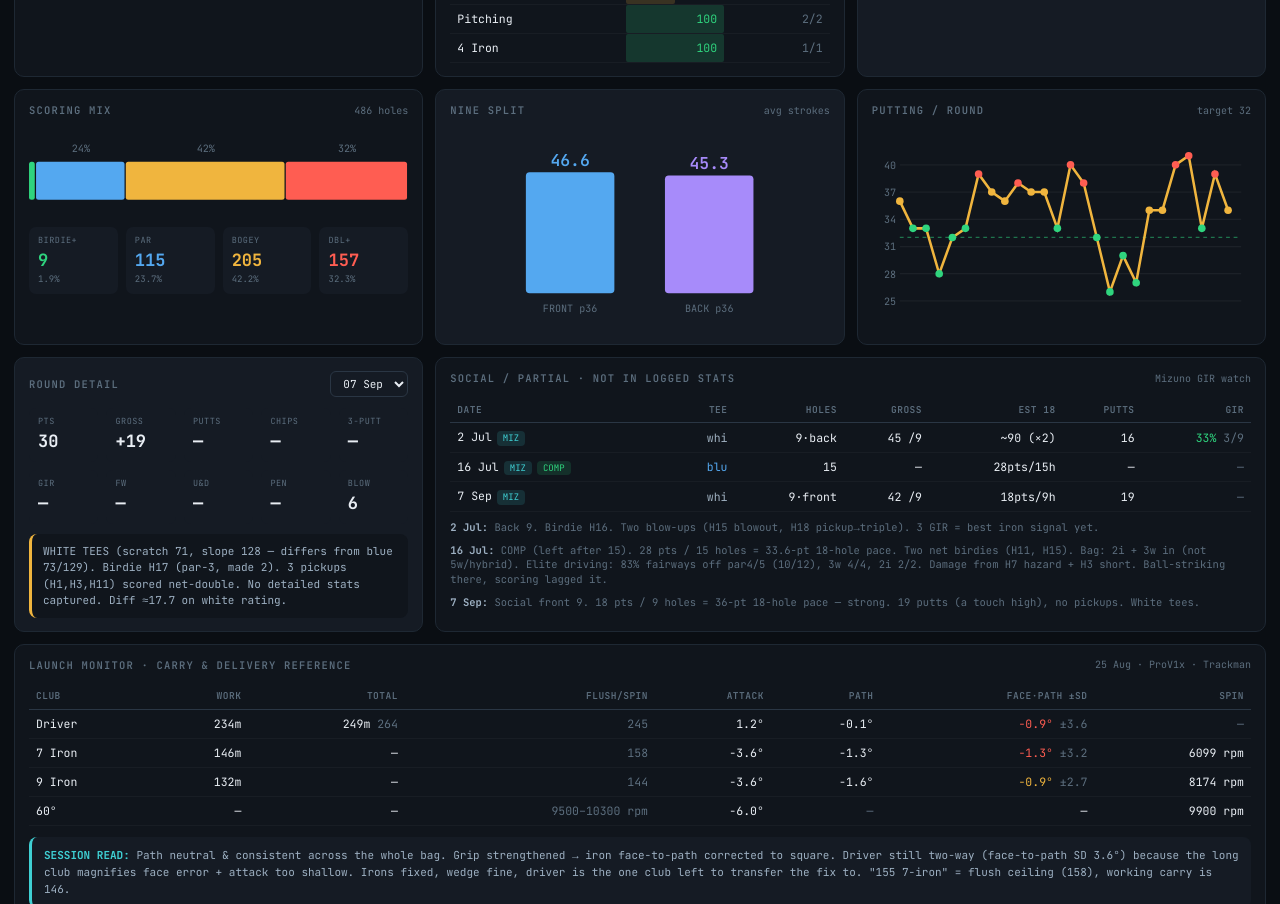
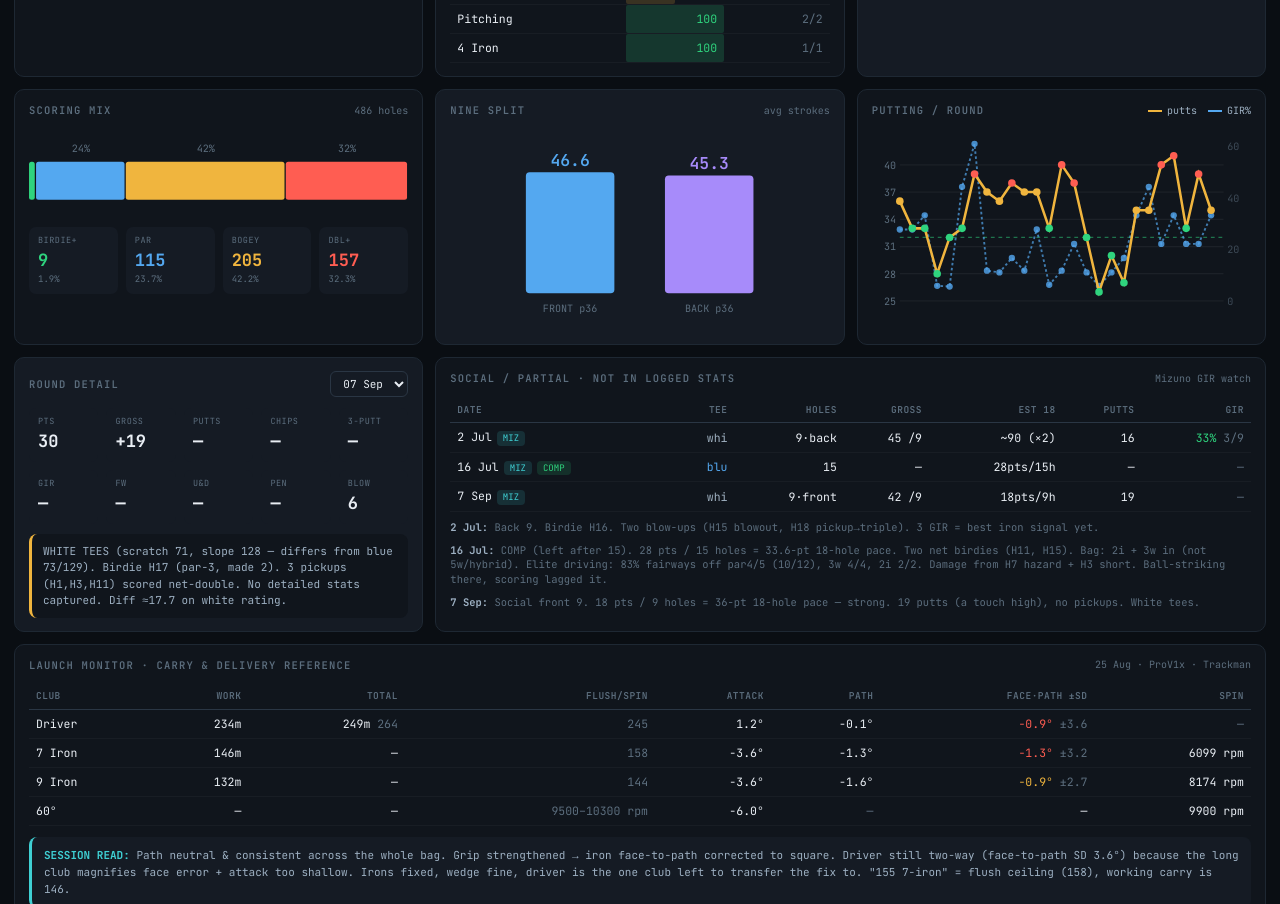
Before and after one commit to benjaminpostle/Golf-Dashboard-, a plain HTML site: page index.html in a window 1280 px wide. Shown: the part 2914-3818 px from the top of the page. Drawn offline with Linux system fonts and the light colour scheme.

Commit message:
Add files via upload

```diff
--- a/index.html
+++ b/index.html
@@ -319,7 +319,7 @@
       <svg id="sv-nine" viewBox="0 0 300 160"></svg>
     </div>
     <div class="panel c4">
-      <div class="ph"><h2>Putting / round</h2><div class="sub">target 32</div></div>
+      <div class="ph"><h2>Putting / round</h2><div class="legend"><span class="lg"><span class="ln" style="background:var(--amber)"></span>putts</span><span class="lg"><span class="ln" style="background:var(--blue)"></span>GIR%</span></div></div>
       <svg id="sv-putt" viewBox="0 0 300 160"></svg>
     </div>
 
@@ -805,13 +805,24 @@ function nineSplit(){
     <text class="axlbl" x="205" y="145" text-anchor="middle">BACK p36</text>`;
 }
 function puttDist(){
-  const allr=filt();const W=300,H=160,pL=22,pB=24;
+  const allr=filt();const W=300,H=160,pL=22,pR=22,pB=24;
   const rounds=allr.map((r,i)=>({r,i})).filter(o=>o.r.putts!=null);
   if(rounds.length<2){document.getElementById('sv-putt').innerHTML=`<text class="axlbl" x="${W/2}" y="${H/2}" text-anchor="middle">no putts data</text>`;return;}
   const vals=rounds.map(o=>o.r.putts);const mn=Math.min(...vals)-1,mx=Math.max(...vals)+1;
-  const xS=(W-pL-8)/(allr.length-1);const yO=v=>14+(H-14-pB)-((v-mn)/(mx-mn))*(H-14-pB);
-  let h='';for(let g=Math.ceil(mn);g<=mx;g+=3){h+=`<line class="axis" x1="${pL}" y1="${yO(g)}" x2="${W-8}" y2="${yO(g)}"/><text class="axlbl" x="${pL-3}" y="${yO(g)+3}" text-anchor="end">${g}</text>`;}
-  h+=`<line x1="${pL}" y1="${yO(32)}" x2="${W-8}" y2="${yO(32)}" stroke="#2fd47e" stroke-dasharray="3,3" stroke-opacity="0.5"/>`;
+  const xS=(W-pL-pR)/(allr.length-1);const yO=v=>14+(H-14-pB)-((v-mn)/(mx-mn))*(H-14-pB);
+  // GIR right axis: fixed 0-60%
+  const gMin=0,gMax=60;const yG=v=>14+(H-14-pB)-((v-gMin)/(gMax-gMin))*(H-14-pB);
+  let h='';for(let g=Math.ceil(mn);g<=mx;g+=3){h+=`<line class="axis" x1="${pL}" y1="${yO(g)}" x2="${W-pR}" y2="${yO(g)}"/><text class="axlbl" x="${pL-3}" y="${yO(g)+3}" text-anchor="end">${g}</text>`;}
+  // right axis labels (GIR%)
+  for(let g=0;g<=60;g+=20){h+=`<text class="axlbl" x="${W-pR+3}" y="${yG(g)+3}" fill="#54a8f0" opacity="0.6">${g}</text>`;}
+  h+=`<line x1="${pL}" y1="${yO(32)}" x2="${W-pR}" y2="${yO(32)}" stroke="#2fd47e" stroke-dasharray="3,3" stroke-opacity="0.5"/>`;
+  // GIR line (blue, right axis) — skip null-GIR rounds
+  const gRounds=rounds.filter(o=>o.r.gir!=null);
+  if(gRounds.length>=2){
+    h+=`<polyline points="${gRounds.map(o=>`${pL+o.i*xS},${yG(o.r.gir)}`).join(' ')}" fill="none" stroke="#54a8f0" stroke-width="1.5" stroke-dasharray="2,2" opacity="0.7"/>`;
+    gRounds.forEach(o=>{h+=`<circle cx="${pL+o.i*xS}" cy="${yG(o.r.gir)}" r="2.5" fill="#54a8f0" opacity="0.8"/>`;});
+  }
+  // putts line (amber, left axis) — drawn on top
   h+=`<polyline points="${rounds.map(o=>`${pL+o.i*xS},${yO(o.r.putts)}`).join(' ')}" fill="none" stroke="#f0b53e" stroke-width="2"/>`;
   rounds.forEach(o=>{h+=`<circle cx="${pL+o.i*xS}" cy="${yO(o.r.putts)}" r="3" fill="${o.r.putts<=33?'#2fd47e':o.r.putts>=38?'#ff5d52':'#f0b53e'}"/>`;});
   document.getElementById('sv-putt').innerHTML=h;
```
